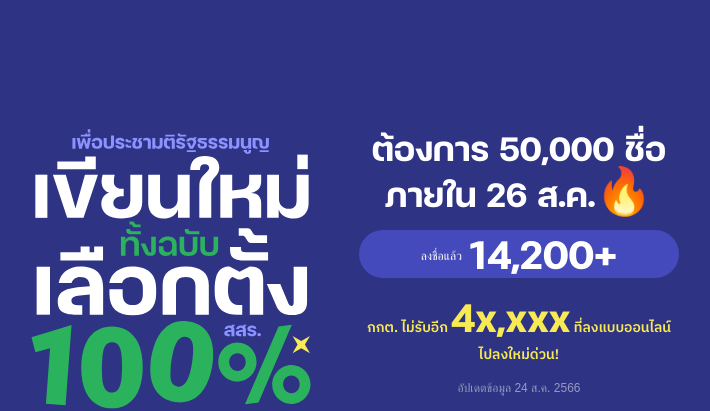
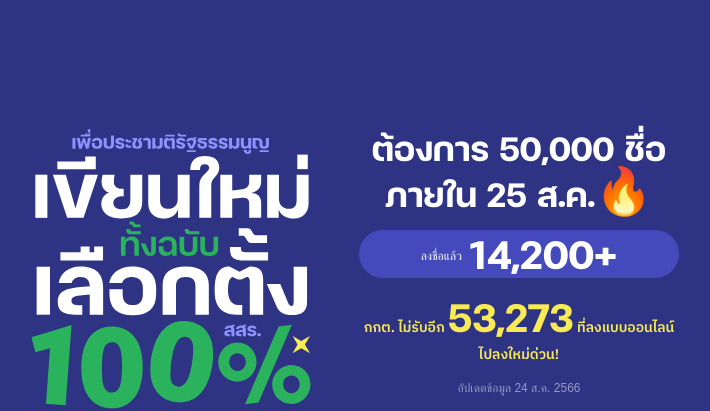
Before and after one commit to wevisdemo/pension-act, an Astro site in the folder web/: page / in a window 1280 px wide. Shown: the top 411 px of the page, without its empty margins (285-995 px from the left). Built offline with nearby package versions, Linux system fonts and the light colour scheme; Astro itself is replaced by a stand-in of ours; a web font is replaced by a local one.

Commit message:
fix: petition numbers and deadline

```diff
--- a/web/src/components/welcome.svelte
+++ b/web/src/components/welcome.svelte
@@ -21,7 +21,7 @@
 	<div class="text-center mt-[12px] md:mt-[0px] md:ml-[48px] grid gap-[12px]">
 		<div>
 			<h2 class="heading-responsive-02 text-base-100">ต้องการ 50,000 ชื่อ</h2>
-			<h2 class="heading-responsive-02 text-base-100">ภายใน 26 ส.ค.🔥</h2>
+			<h2 class="heading-responsive-02 text-base-100">ภายใน 25 ส.ค.🔥</h2>
 		</div>
 		<div
 			class="rounded-full text-base-100 flex flex-row justify-center items-center space-x-2 bg-primary-focus h-12 body-01-normal"
@@ -34,7 +34,7 @@
 			>
 		</div>
 		<p class="heading-01 text-info">
-			กกต. ไม่รับอีก <span class="heading-responsive-03">4x,xxx</span> ที่ลงแบบออนไลน์
+			กกต. ไม่รับอีก <span class="heading-responsive-03">53,273</span> ที่ลงแบบออนไลน์
 			ไปลงใหม่ด่วน!
 		</p>
 		<div class="body-01-normal text-base-100 opacity-50">
```
